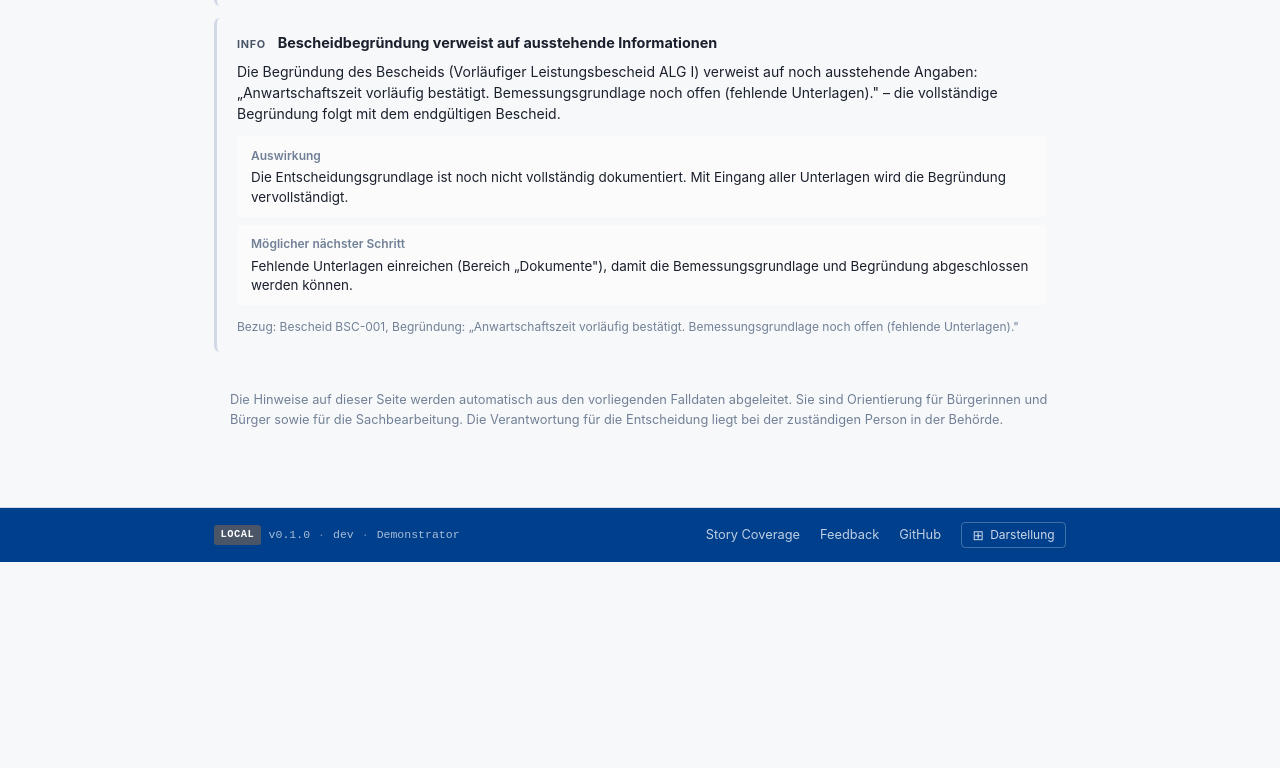
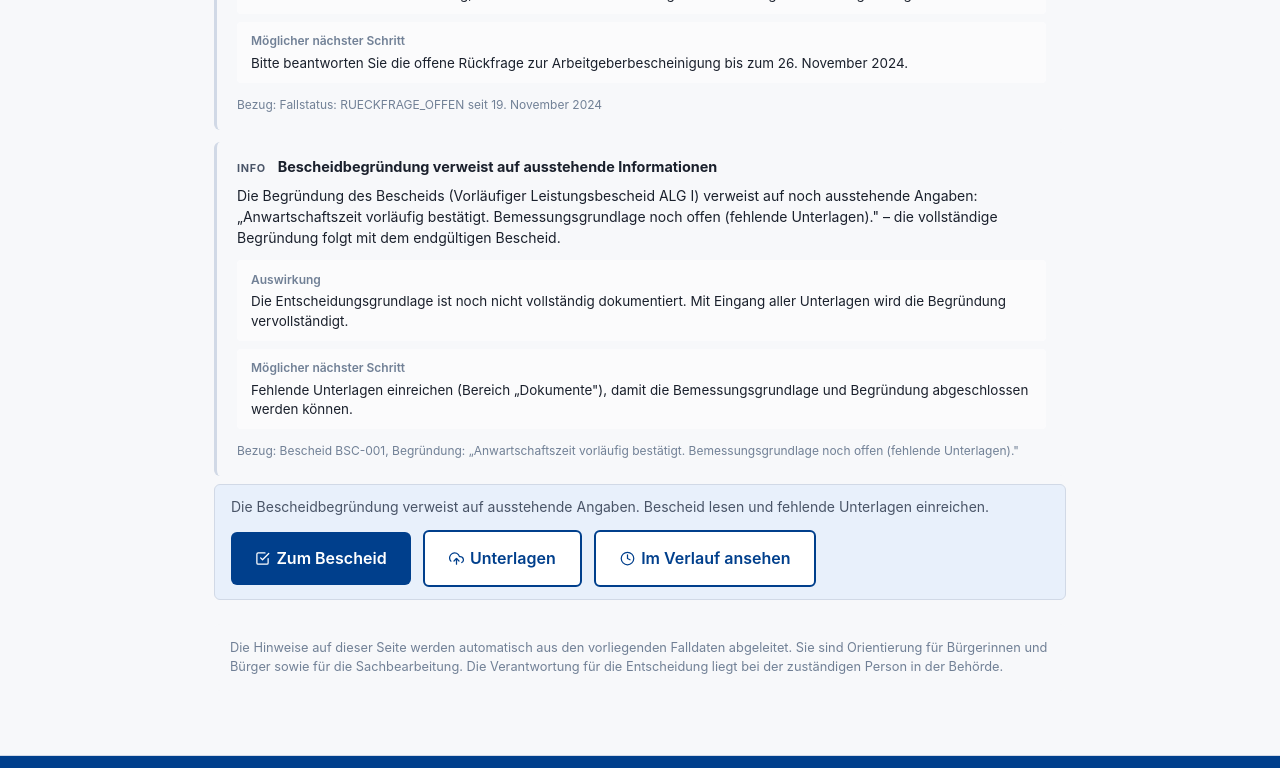
Before and after one commit to d0npedro/open-state, a Next.js app in the folder demo/: page /fall/hinweise in a window 1280 px wide. Shown: the part 2111-2879 px from the top of the page. Before the commit the page ends 2673 px from the top, so only its background shows below. Built offline with nearby package versions, Linux system fonts and the light colour scheme.

Commit message:
feat(av): Hinweise BESCHEID-CTAs mit Verlauf-Tiefenlink (Q-201)
Fairness BESCHEID auf /fall/hinweise mit Zum Bescheid #bes-…
und Im Verlauf ansehen #ere-E-007; Begründung + Unterlagen-CTA.

```diff
--- a/demo/app/fall/hinweise/page.tsx
+++ b/demo/app/fall/hinweise/page.tsx
@@ -53,8 +53,8 @@ function ctaWrapStyle(prioritaet: FairnessSignal['prioritaet']): CSSProperties {
 
 /**
  * Handlungs-CTA je Signaltyp (AV).
- * Primär: handlungsbezogen (Rückfrage/Unterlagen).
- * Sekundär: Fairness → Verlauf-Tiefenlink (Q-191, Parität UG Q-181).
+ * Primär: handlungsbezogen (Rückfrage/Unterlagen/Bescheid).
+ * Sekundär: Fairness → Verlauf-Tiefenlink (Q-191/Q-201, Parität UG Q-181).
  */
 function SignalCta({ signal, fall }: { signal: FairnessSignal; fall: Fall }) {
   const verlaufZiel = fairnessSignalVerlaufZiel(signal, fall);
@@ -136,6 +136,78 @@ function SignalCta({ signal, fall }: { signal: FairnessSignal; fall: Fall }) {
             <Icon name="upload" size={15} />
             Unterlagen hochladen
           </Link>
+          {verlaufZiel && (
+            <Link
+              href={verlaufZiel.href}
+              className="btn btn-secondary"
+              style={{ display: 'inline-flex', alignItems: 'center', gap: '0.4rem', flexShrink: 0 }}
+              data-testid={`hinweise-verlauf-cta-${verlaufZiel.ereignisId}`}
+              aria-label={verlaufZiel.ariaLabel ?? verlaufZiel.cta}
+            >
+              <Icon name="clock" size={15} />
+              {verlaufZiel.cta}
+            </Link>
+          )}
+        </div>
+      </div>
+    );
+  }
+
+  // Vorläufiger Bescheid / erweiterbare Begründung (Q-201, Parität Bescheide Q-200)
+  if (
+    signal.typ === 'BESCHEID_VORLAEUFIG' ||
+    signal.typ === 'BESCHEID_BEGRUENDUNG_ERWEITERBAR'
+  ) {
+    const besId =
+      fall.bescheide.find(b => signal.bezug.includes(b.id))?.id ??
+      fall.bescheide[0]?.id;
+    const isBegruendung = signal.typ === 'BESCHEID_BEGRUENDUNG_ERWEITERBAR';
+    return (
+      <div
+        style={ctaWrapStyle(signal.prioritaet)}
+        data-testid={`hinweise-bescheid-cta-wrap-${signal.id}`}
+      >
+        <p
+          style={{ margin: 0, fontSize: '0.875rem', lineHeight: 1.45 }}
+          data-testid={`hinweise-bescheid-cta-hint-${signal.id}`}
+        >
+          {isBegruendung
+            ? 'Die Bescheidbegründung verweist auf ausstehende Angaben. Bescheid lesen und fehlende Unterlagen einreichen.'
+            : 'Vorläufiger Bescheid mit laufender Widerspruchsfrist. Details und Widerspruch im Bereich „Bescheid“.'}
+        </p>
+        <div
+          style={{
+            display: 'flex',
+            flexWrap: 'wrap',
+            alignItems: 'center',
+            gap: '0.5rem 0.75rem',
+            flexShrink: 0,
+          }}
+        >
+          {besId && (
+            <Link
+              href={`/fall/bescheide#bes-${besId}`}
+              className="btn btn-primary"
+              style={{ display: 'inline-flex', alignItems: 'center', gap: '0.4rem', flexShrink: 0 }}
+              data-testid={`hinweise-bescheid-cta-${signal.id}`}
+              aria-label="Zum Bescheid"
+            >
+              <Icon name="scroll" size={15} />
+              Zum Bescheid
+            </Link>
+          )}
+          {isBegruendung && (
+            <Link
+              href="/fall/dokumente"
+              className="btn btn-secondary"
+              style={{ display: 'inline-flex', alignItems: 'center', gap: '0.4rem', flexShrink: 0 }}
+              data-testid={`hinweise-bescheid-unterlagen-cta-${signal.id}`}
+              aria-label="Zu den ausstehenden Unterlagen"
+            >
+              <Icon name="upload" size={15} />
+              Unterlagen
+            </Link>
+          )}
           {verlaufZiel && (
             <Link
               href={verlaufZiel.href}
```
Also changed, not shown: 3 other files (tests, documents, lock files or other folders).
